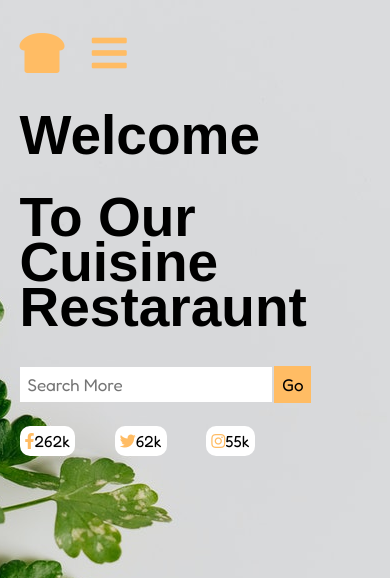
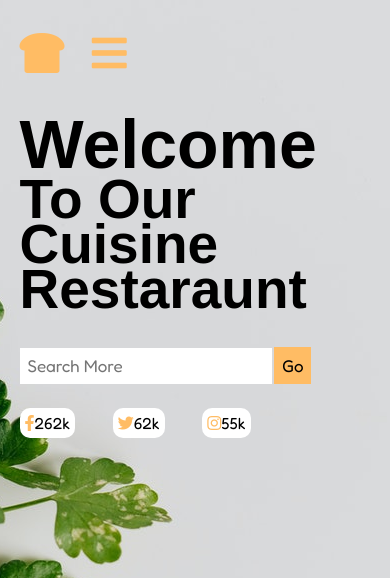
Before and after one commit to boonaki/cuisinev2, a plain HTML site: page index.html in a window 390 px wide. Shown: the top 578 px of the page. Drawn offline with Linux system fonts and the light colour scheme; a web font is replaced by a local one.

Commit message:
responsiveness changes

```diff
--- a/css/style.css
+++ b/css/style.css
@@ -117,6 +117,14 @@ h1, h2{
   font-family: 'Sansita Swashed', sans-serif;
   font-size: 6.5rem;
   line-height: 45px;
+}
+section h1:last-of-type{
+  margin-top: 0;
+  font-style: normal;
+}
+section h1:first-of-type{
+  font-size: 6.8rem;
+  margin-bottom: 10px;
 }
 
 #search{
@@ -534,10 +542,11 @@ iframe{
   }
 }
 
-@media screen and (max-width: 500px){
+@media screen and (max-width: 540px){
   nav + section{
-    margin-left: 5%;
+    margin-left: 0;
     margin-top: 0;
+    padding: 0 5%;
   }
   header{
     background-position: 50% 0;
```
